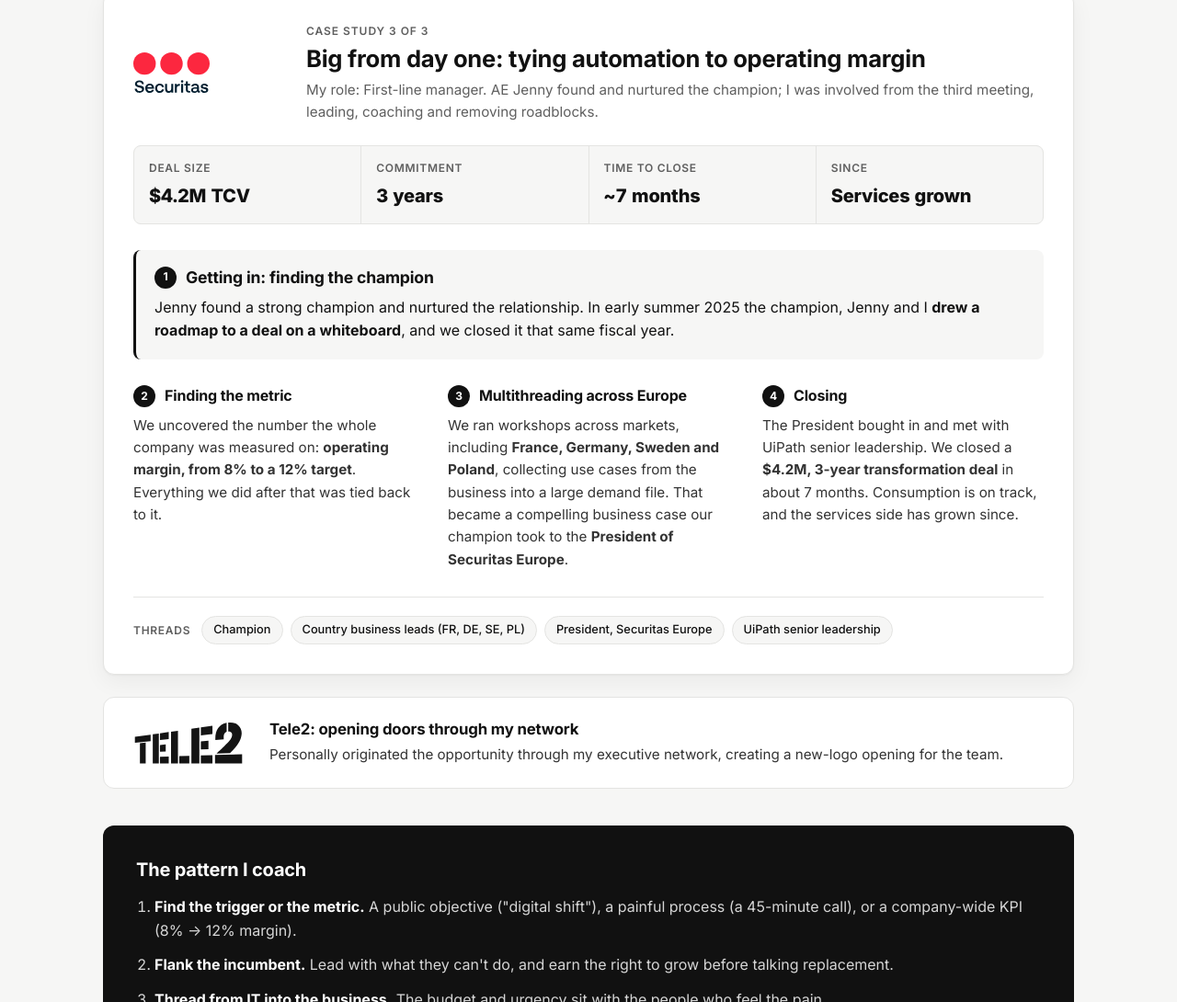
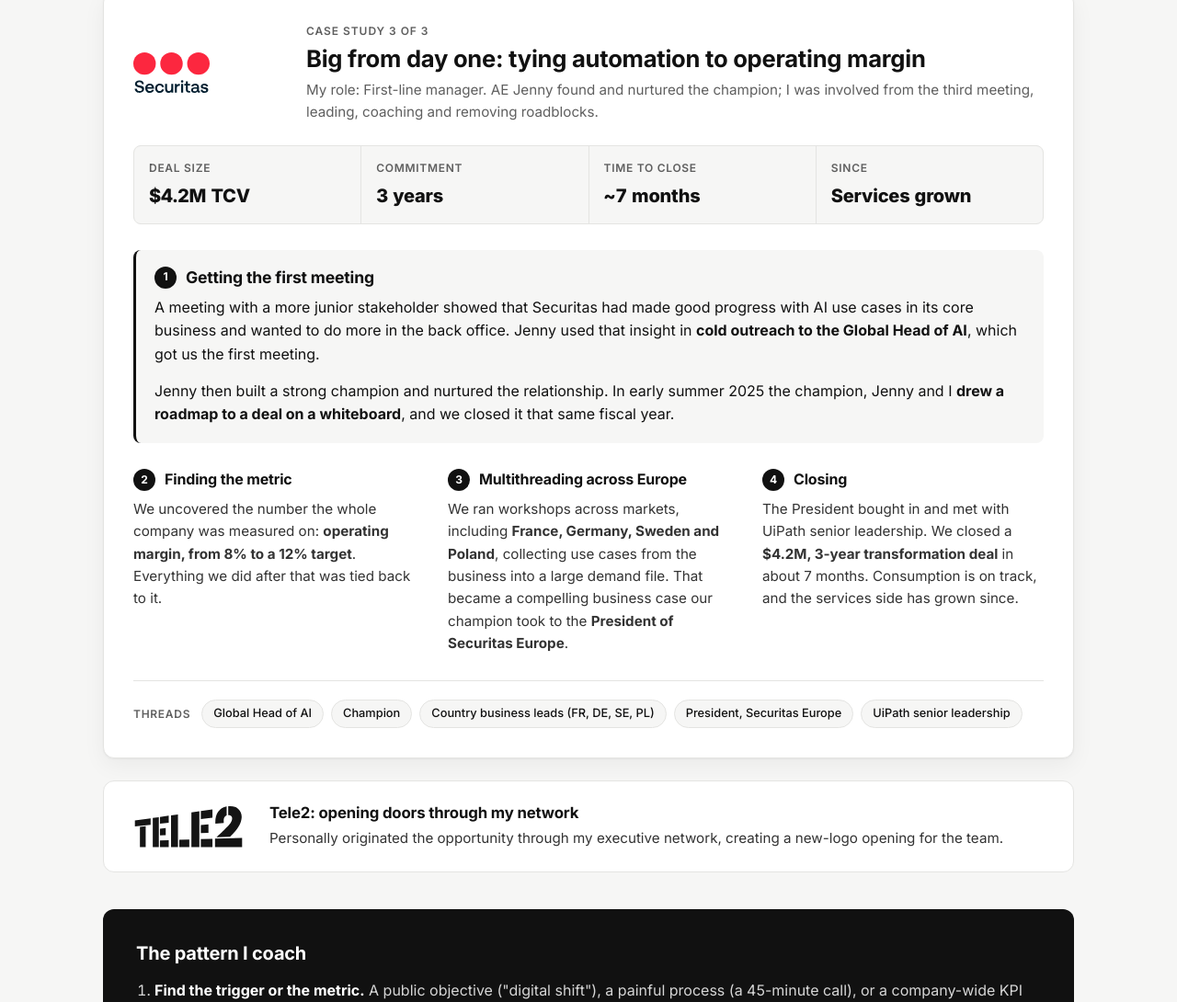
Before and after one commit to janobrain-creator/cognitioncanvas, a website built with Vite: page index.html in a window 1280 px wide. Shown: the part 2808-3898 px from the top of the page at 92% size. Built offline with nearby package versions, Linux system fonts and the light colour scheme.

Commit message:
Securitas: describe how the first meeting was secured
Co-Authored-By: Devin AI <158243242+devin-ai-integration[bot]@users.noreply.github.com>

```diff
--- a/index.html
+++ b/index.html
@@ -188,8 +188,9 @@
             </dl>
             <div class="deal-body">
               <section class="deal-first">
-                <h4><span class="step">1</span>Getting in: finding the champion</h4>
-                <p>Jenny found a strong champion and nurtured the relationship. In early summer 2025 the champion, Jenny and I <strong>drew a roadmap to a deal on a whiteboard</strong>, and we closed it that same fiscal year.</p>
+                <h4><span class="step">1</span>Getting the first meeting</h4>
+                <p>A meeting with a more junior stakeholder showed that Securitas had made good progress with AI use cases in its core business and wanted to do more in the back office. Jenny used that insight in <strong>cold outreach to the Global Head of AI</strong>, which got us the first meeting.</p>
+                <p>Jenny then built a strong champion and nurtured the relationship. In early summer 2025 the champion, Jenny and I <strong>drew a roadmap to a deal on a whiteboard</strong>, and we closed it that same fiscal year.</p>
               </section>
               <section>
                 <h4><span class="step">2</span>Finding the metric</h4>
@@ -206,6 +207,7 @@
             </div>
             <div class="threads">
               <span class="threads-label">Threads</span>
+              <span class="chip chip-quiet">Global Head of AI</span>
               <span class="chip chip-quiet">Champion</span>
               <span class="chip chip-quiet">Country business leads (FR, DE, SE, PL)</span>
               <span class="chip chip-quiet">President, Securitas Europe</span>
```
